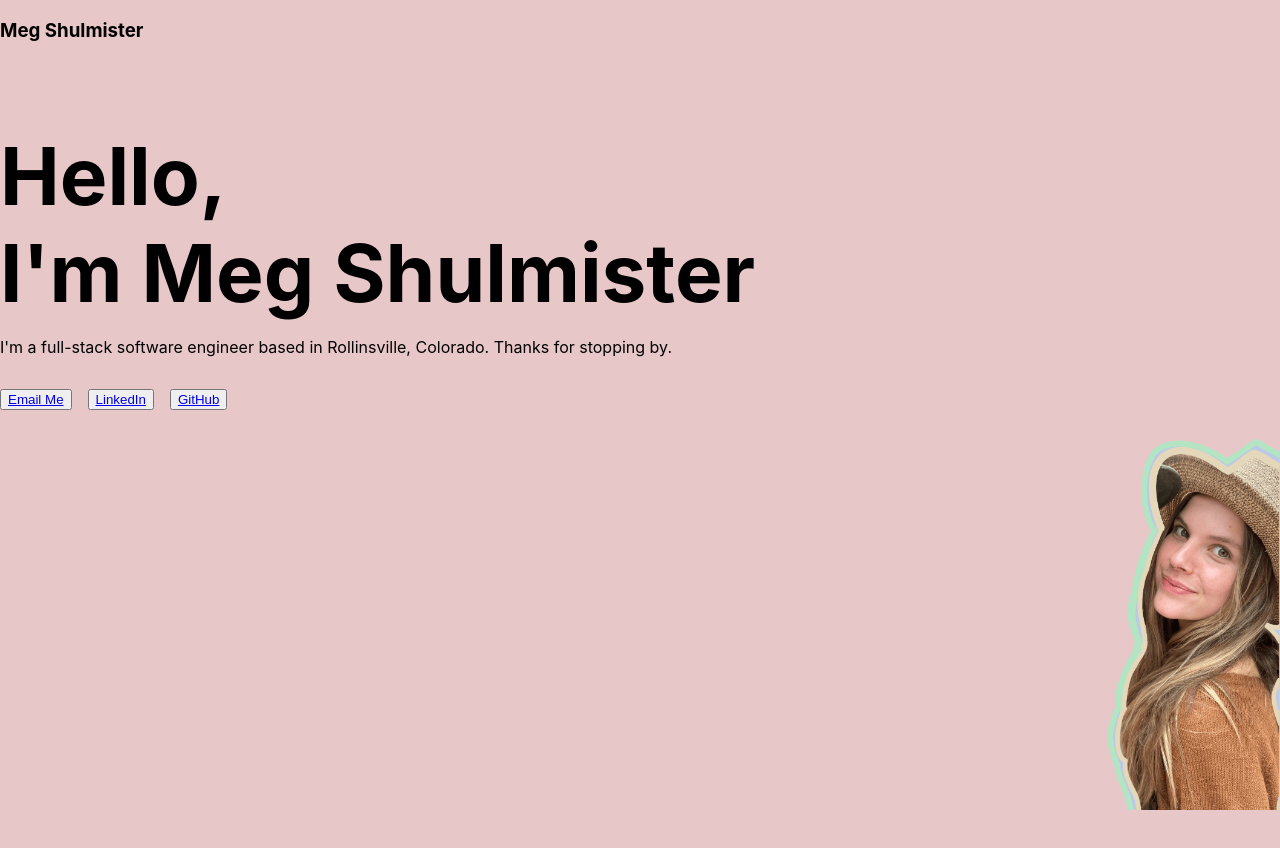
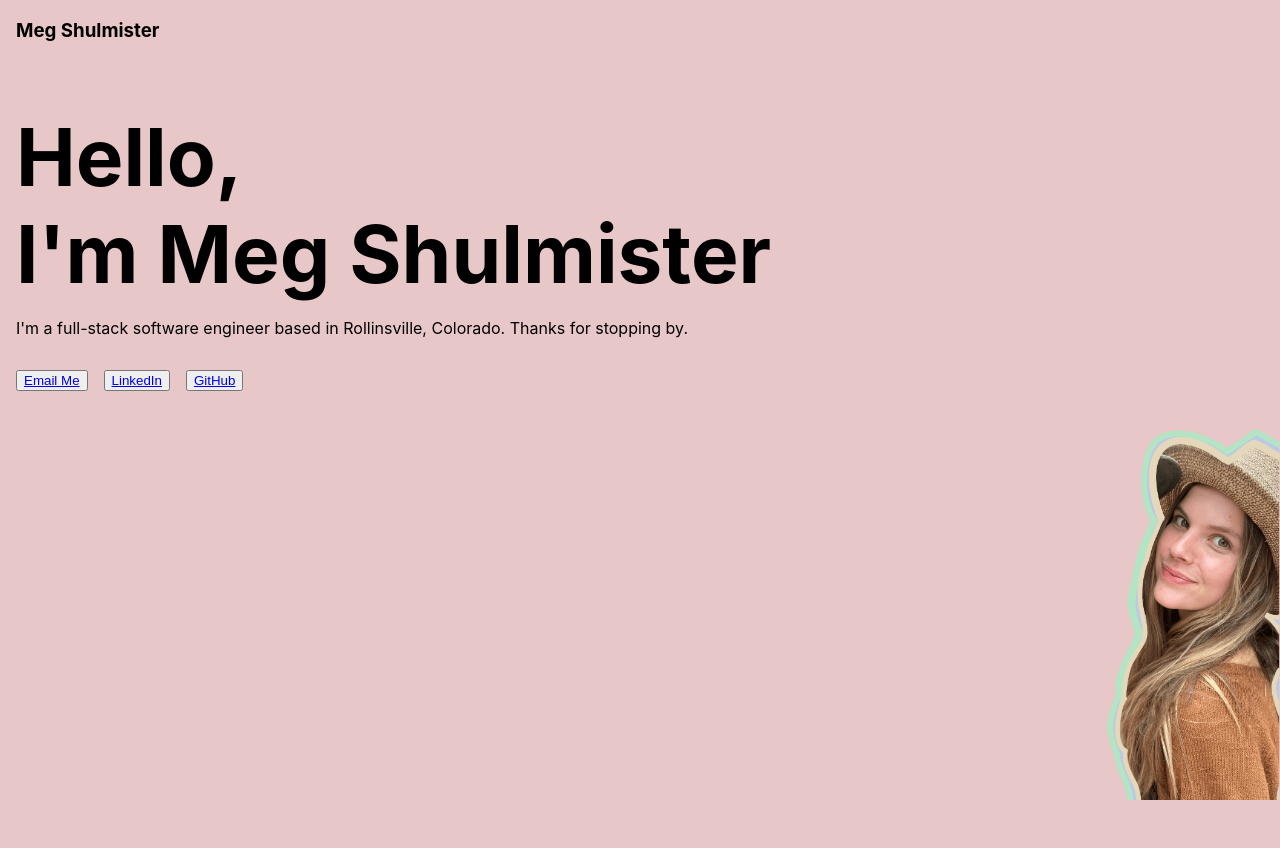
Before and after one commit to earthlymeg/portfolio-v2, a React (Create React App) app: page / in a window 1280 px wide. Shown: the top 848 px of the page. After the commit the page ends 800 px from the top, so only its background shows below. Built offline with nearby package versions, Linux system fonts and the light colour scheme.

Commit message:
Revert "card-styling"
This reverts commit bbc5f5c7f76e45392fbe9a3d6d74bf3e1ab89b0e.

```diff
--- a/src/components/Header.jsx
+++ b/src/components/Header.jsx
@@ -3,8 +3,9 @@ import headshot from "../assets/portfolio2_headshot.png";
 function Header() {
   return (
     <header className="header">
+      <section>
+      <div className="intro">
       <h3 className="name">Meg Shulmister</h3>
-      <section>
         <h1>
           {" "}
           Hello,<br></br>
@@ -24,7 +25,7 @@ function Header() {
         <button>
           <a href="https://github.com/earthlymeg">GitHub</a>
         </button>
-
+</div>
         <div className="headshot">
           <img src={headshot} alt="Meg Shulmister portfoli0"></img>
         </div>
--- a/src/components/ProjectCard.jsx
+++ b/src/components/ProjectCard.jsx
@@ -1,18 +1,12 @@
 import "../styles/projectCard.css";
 
 function ProjectCard() {
-  return (
-    <div className="card">
-      <img
-        src="https://images.unsplash.com/photo-1515879218367-8466d910aaa4?ixid=MnwxMjA3fDB8MHxwaG90by1wYWdlfHx8fGVufDB8fHx8&ixlib=rb-1.2.1&auto=format&fit=crop&w=1500&q=80"
-        alt=""
-      ></img>
-      <div className="card-info">
-        <h2>Project 1</h2>
-        <p>[React, CSS, Node.js, FlexBox]</p>
-      </div>
-    </div>
-  );
+  return <div className="card">
+      {/* <img src=""></img> */}
+      <h2>Title</h2>
+      <p>Description</p>
+
+  </div>;
 }
 
 export default ProjectCard;
--- a/src/styles/experiencePage.css
+++ b/src/styles/experiencePage.css
@@ -5,16 +5,3 @@
     flex-direction: column;
     align-items: center;
 }
-
-
-/* ipad  */
-@media only screen
-  and (min-device-width: 768px)
-  and (max-device-width: 1024px)
-  and (-webkit-min-device-pixel-ratio: 1) {
-
-    /* .experience-page{
-        align-items: flex-start;
-    } */
-
-}
--- a/src/styles/header.css
+++ b/src/styles/header.css
@@ -1,22 +1,21 @@
-
 section {
   height: 100vh;
   max-width: 100vw;
+}
 
-
+.intro {
+  margin: 1rem;
 }
 .header {
   display: flex;
   flex-direction: column;
   /* margin: 1rem; */
   height: 100%;
-
 }
 
 h1 {
   font-size: 3rem;
   margin-bottom: 0.5rem;
-
 }
 
 p {
@@ -32,13 +31,12 @@ button {
 }
 
 .headshot {
-  position: relative;
+  position: absolute;
+  bottom: 0;
 
   right: 0;
-  /* bottom: 0 !important; */
+
   height: 50vh;
-  /* background-color: red !important; */
-
 }
 .headshot img {
   float: right;
@@ -58,9 +56,11 @@ button {
     display: inline-block;
     margin-right: 1rem;
   }
+  /* .headshot {
+
+  } */
 }
 
-/* laptop */
 @media screen and (min-device-width: 1200px) and (max-device-width: 1600px) {
   .headshot {
     position: absolute;
--- a/src/styles/projectCard.css
+++ b/src/styles/projectCard.css
@@ -1,36 +1,15 @@
 .card {
-  display: flex;
-  flex-direction: column;
-  align-items: center;
-  height: 18rem;
-  width: 80vw;
-  border-radius: 1%;
-  margin-bottom: 1rem;
-}
-
-.card-info {
-  width: 100%;
-  height: 30%;
+    display: flex;
+    flex-direction: column;
+    align-items: center;
+    height: 13rem;
+    width: 20rem;
+    background-color: white;
+    border-radius: 1%;
+    margin-bottom: 1rem;
 
 }
 
-.card h2 {
-  margin: 0;
-  margin-top: 1rem;
+h1 {
+    margin-bottom: 1rem;
 }
-
-.card img {
-  /* max-width: 110%;
-   max-height: 70%; */
-  width: 100%;
-  height: 70%;
-}
-/* ipad  */
-@media only screen and (min-device-width: 768px) and (max-device-width: 1024px) and (-webkit-min-device-pixel-ratio: 1) {
-  .card {
-    height: 30rem;
-
-    flex-direction: row;
-    width: 90vw;
-  }
-}
```
Also changed, not shown: src/components/LandingPage.jsx (deleted, +0 -12 lines).
